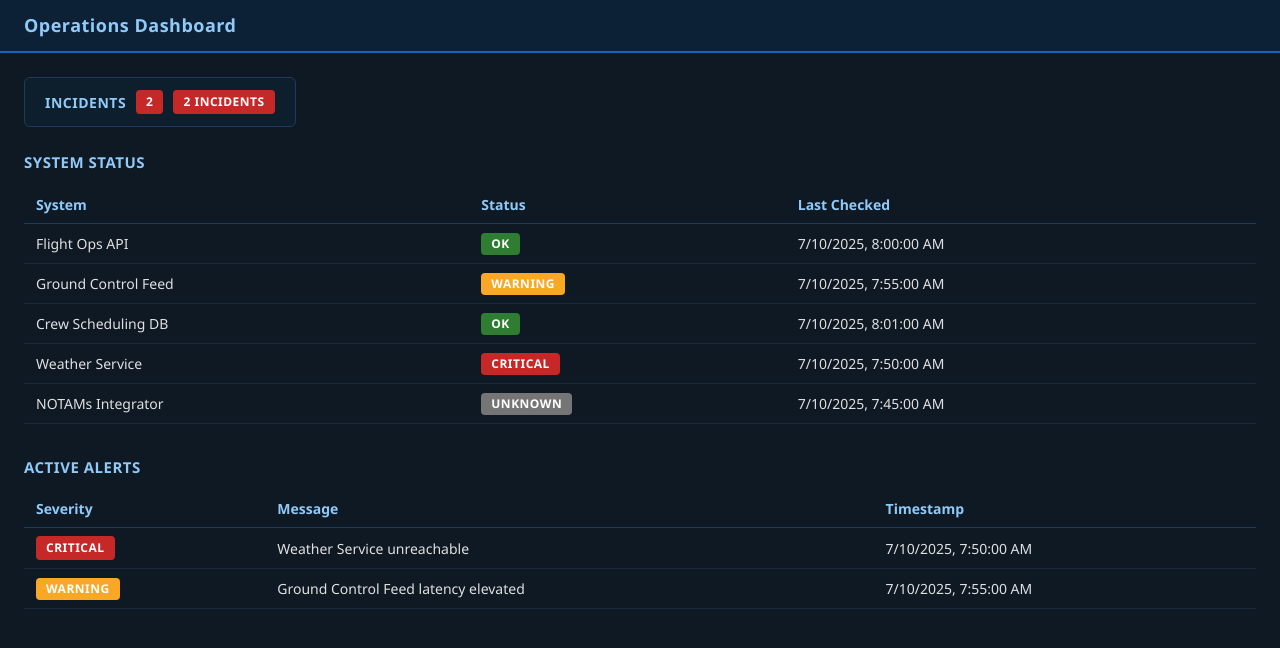
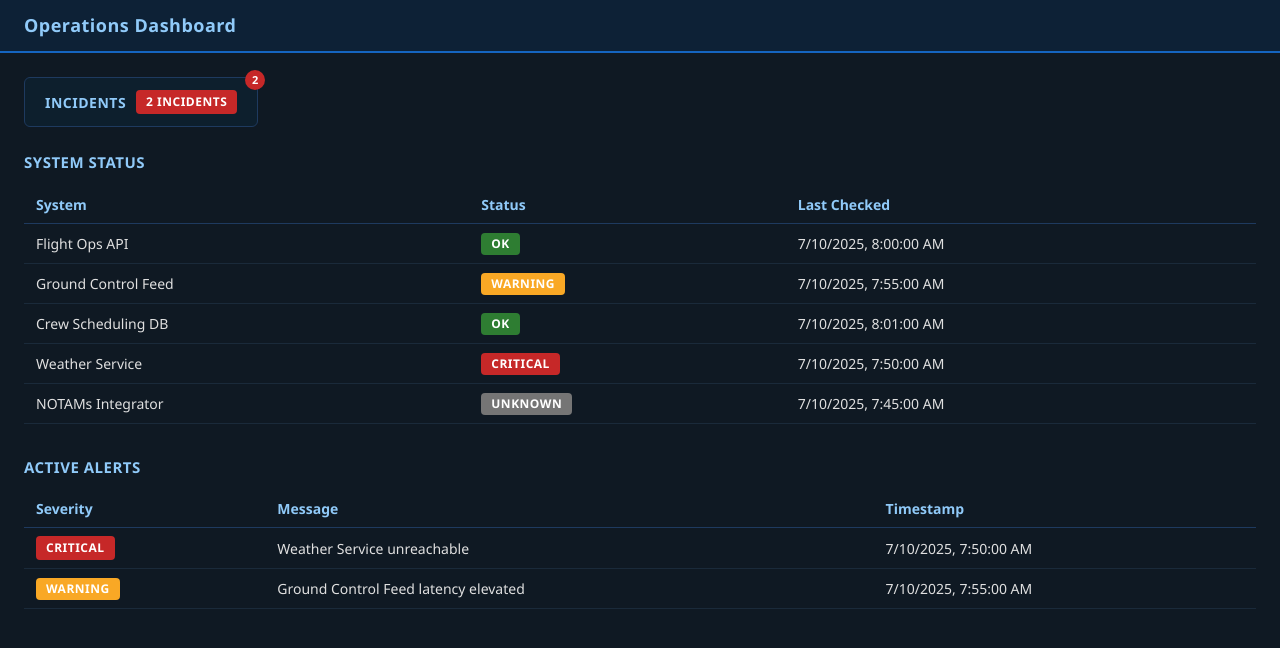
Before and after one commit to VinoJayapalan/operations-dashboard, a React (Create React App) app: page / in a window 1280 px wide. Shown: the top 648 px of the page. Built offline with nearby package versions, Linux system fonts and the light colour scheme.

Commit message:
Change 1

```diff
--- a/src/pages/DashboardPage.jsx
+++ b/src/pages/DashboardPage.jsx
@@ -39,6 +39,7 @@ const tileStyle = {
   borderRadius: '6px',
   padding: '12px 20px',
   marginBottom: '24px',
+  position: 'relative',
 };
 
 const tileLabelStyle = {
@@ -49,13 +50,29 @@ const tileLabelStyle = {
   letterSpacing: '0.5px',
 };
 
+const redCircleBadgeStyle = {
+  position: 'absolute',
+  top: '-8px',
+  right: '-8px',
+  backgroundColor: '#c62828',
+  color: '#fff',
+  fontWeight: 700,
+  fontSize: '11px',
+  width: '20px',
+  height: '20px',
+  borderRadius: '50%',
+  display: 'flex',
+  alignItems: 'center',
+  justifyContent: 'center',
+};
+
 export default function DashboardPage() {
   return (
     <div>
       <div style={tileStyle}>
         <span style={tileLabelStyle}>Incidents</span>
-        <span style={alertBadgeStyle}>{mockAlerts.length}</span>
-        <span style={alertBadgeStyle}>{mockAlerts.length} Incident{mockAlerts.length !== 1 ? 's' : ''}</span>
+        <span style={alertBadgeStyle}>{mockAlerts.length} INCIDENTS</span>
+        <span style={redCircleBadgeStyle}>{mockAlerts.length}</span>
       </div>
 
       <div style={sectionTitle}>System Status</div>
```
